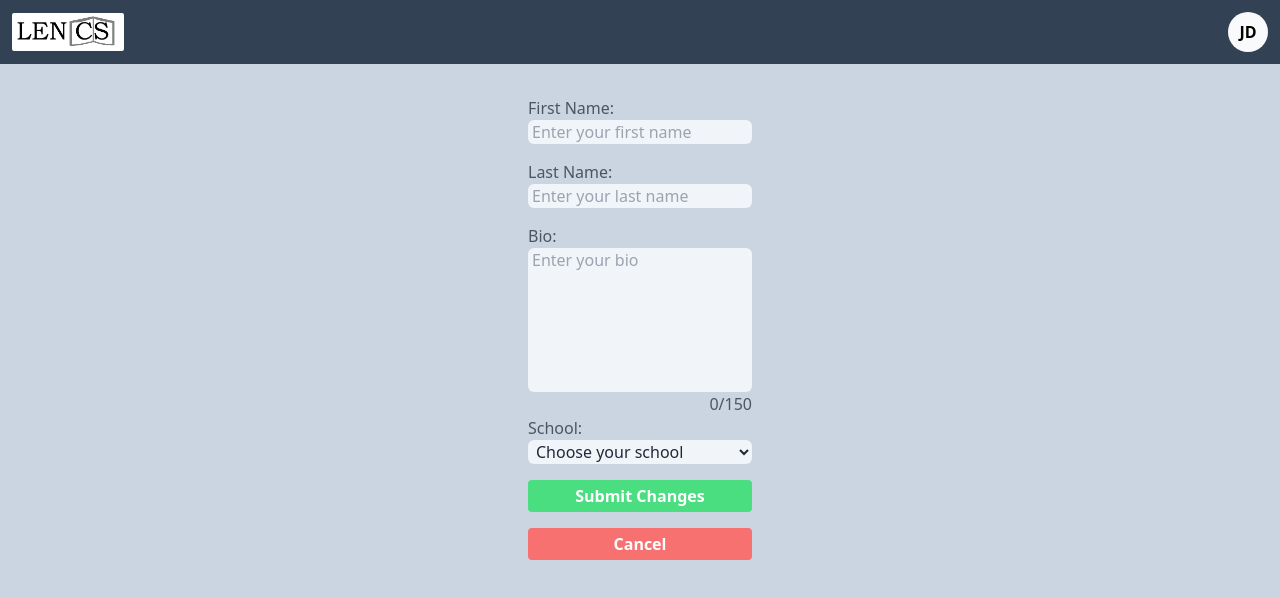
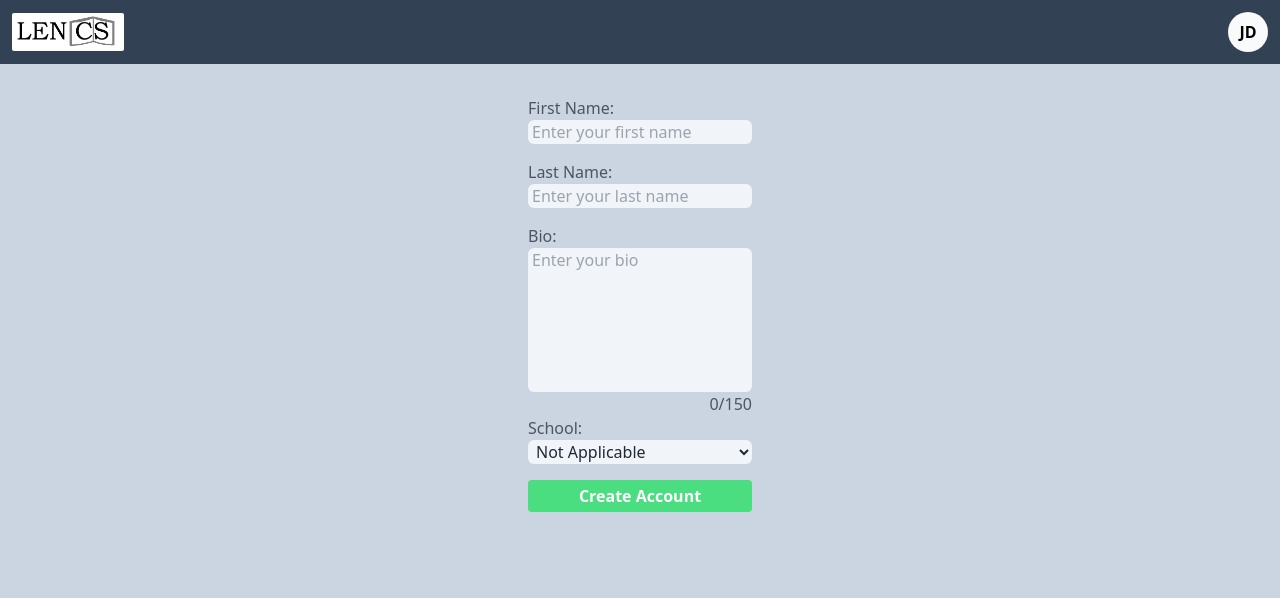
Before and after one commit to ilhanbae/Grouped, a React (Create React App) app in the folder front_end/: page /editprofile in a window 1280 px wide. Shown: the top 598 px of the page. Built offline with nearby package versions, Linux system fonts and the light colour scheme.

Commit message:
Conditionally render form buttons on edit profile page

```diff
--- a/front_end/src/pages/EditProfile/EditProfile.jsx
+++ b/front_end/src/pages/EditProfile/EditProfile.jsx
@@ -1,12 +1,26 @@
-import React, { useState } from "react";
+import React, { useEffect, useState } from "react";
+import { useNavigate } from "react-router-dom";
+import axios from "axios";
 
 const EditProfile = () => {
   const [userInfo, setUserInfo] = useState({
     firstname: "",
     lastname: "",
     bio: "",
-    school: "",
+    school: "Not Applicable",
   });
+  const navigate = useNavigate();
+
+  useEffect(() => {
+    // loadUserInfo();
+  }, []);
+
+  const loadUserInfo = () => {
+    axios
+      .get(`${process.env.REACT_APP_API_URL}/endpoint`)
+      .then((response) => setUserInfo(response))
+      .catch((error) => console.log(error));
+  };
 
   const universityOptionList = [
     "Not Applicable",
@@ -25,7 +39,10 @@ const EditProfile = () => {
     e.preventDefault();
   };
 
-  const handleCancel = (e) => {};
+  const handleCancel = () => {
+    // TODO: Should confirm if the user really want to return to previous page
+    navigate("/manageaccount");
+  };
 
   return (
     <div className="flex items-center flex-col bg-slate-300">
@@ -109,7 +126,10 @@ const EditProfile = () => {
             ))}
           </select>
         </div>
+
         {/* Buttons */}
+        {/* Conditionally render buttons based on user's login state */}
+        {sessionStorage.getItem("user") ? (
           <div className="flex flex-col space-y-4 ">
             <button
               className="w-full py-1 rounded text-white bg-green-400 font-bold hover:bg-green-500"
@@ -125,6 +145,14 @@ const EditProfile = () => {
               Cancel
             </button>
           </div>
+        ) : (
+          <button
+            className="w-full py-1 rounded text-white bg-green-400 font-bold hover:bg-green-500"
+            type="submit"
+          >
+            Create Account
+          </button>
+        )}
       </form>
     </div>
   );
```
Lines whose indentation alone changed are shown as unchanged.
